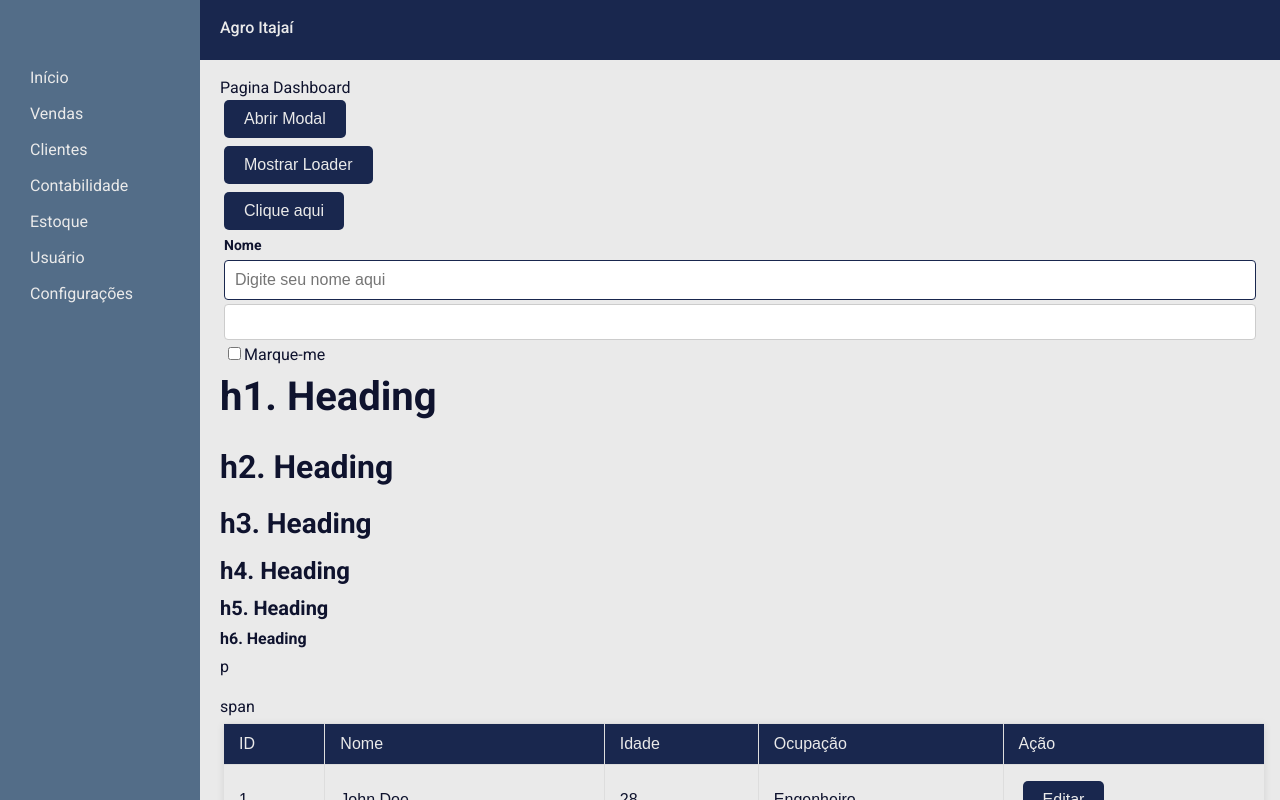
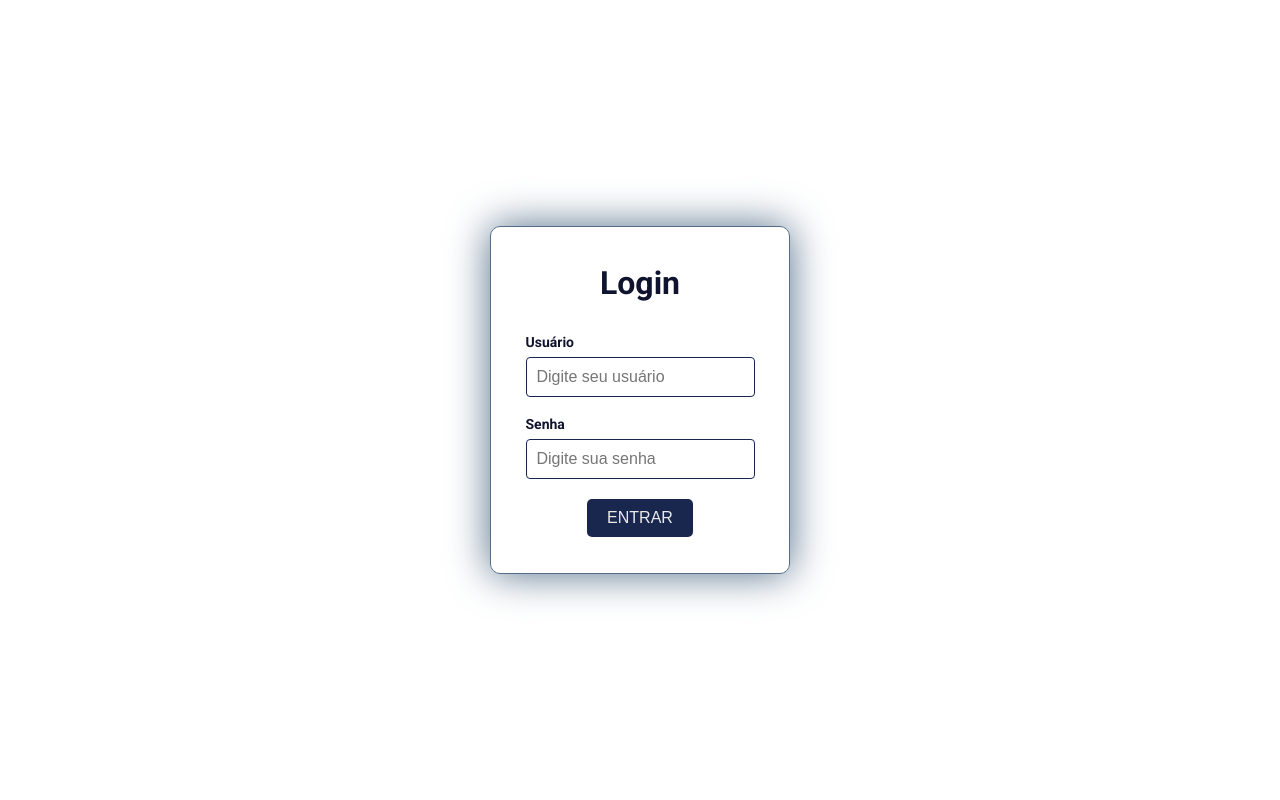
Before and after one commit to Caroline-Vendramini/agro-itajai-web, a React (Create React App) app: page /login in a window 1280 px wide. Before the commit this address led to /. Shown: the top 800 px of the page. Built offline with nearby package versions, Linux system fonts and the light colour scheme.

Commit message:
Add autenticação

```diff
--- a/package.json
+++ b/package.json
@@ -3,7 +3,9 @@
   "version": "0.1.0",
   "private": true,
   "dependencies": {
+    "axios": "^1.7.9",
     "cra-template": "1.2.0",
+    "jwt-decode": "^4.0.0",
     "react": "^19.0.0",
     "react-dom": "^19.0.0",
     "react-router-dom": "^7.0.2",
--- /dev/null
+++ b/src/axios.js
@@ -0,0 +1,12 @@
+import defaultAxios from "axios";
+
+const token = localStorage.getItem("token");
+
+const axios = defaultAxios.create({
+  baseURL: "http://localhost:3010", // TODO: Substituir com o valor do backend via .env
+  headers: {
+    Authorization: token ? `Bearer ${token}` : "",
+  },
+});
+
+export default axios;
--- a/src/components/layout/Layout.js
+++ b/src/components/layout/Layout.js
@@ -1,21 +1,47 @@
-import React from 'react';
-import { Link, Outlet } from 'react-router-dom';
-import './Layout.css';
+import React from "react";
+import { Link, Outlet } from "react-router-dom";
+import { TOKEN } from "../../constants";
+import useStorage from "../../hooks/useStorage";
+import "./Layout.css";
 
 const Layout = () => {
+  const [, , removeValue] = useStorage(TOKEN, "");
+
+  const handleLogoutClick = () => {
+    removeValue();
+    window.location.reload();
+  };
+
   return (
     <div className="layout">
       <aside className="sidebar">
         <div />
         <nav>
           <ul>
-            <li><Link to="/">Início</Link></li>
-            <li><Link to="/vendas">Vendas</Link></li>
-            <li><Link to="/clientes">Clientes</Link></li>
-            <li><Link to="/contabilidade">Contabilidade</Link></li>
-            <li><Link to="/estoque">Estoque</Link></li>
-            <li><Link to="/usuarios">Usuário</Link></li>
-            <li><Link to="/configuracoes">Configurações</Link></li>
+            <li>
+              <Link to="/">Início</Link>
+            </li>
+            <li>
+              <Link to="/vendas">Vendas</Link>
+            </li>
+            <li>
+              <Link to="/clientes">Clientes</Link>
+            </li>
+            <li>
+              <Link to="/contabilidade">Contabilidade</Link>
+            </li>
+            <li>
+              <Link to="/estoque">Estoque</Link>
+            </li>
+            <li>
+              <Link to="/usuarios">Usuário</Link>
+            </li>
+            <li>
+              <Link to="/configuracoes">Configurações</Link>
+            </li>
+            <li>
+              <Link onClick={handleLogoutClick}>Sair</Link>
+            </li>
           </ul>
         </nav>
       </aside>
--- a/src/components/modal/Modal.example.js
+++ b/src/components/modal/Modal.example.js
@@ -1,25 +1,24 @@
-import React, { useState } from 'react';
-import Modal from './Modal';
-import Button from '../button/Button';
+import React from "react";
+import useModal from "../../hooks/useModal";
+import Button from "../button/Button";
+import Modal from "./Modal";
 
 // Exemplo de uso do Modal
 const ModalExample = () => {
-  const [isOpen, setIsOpen] = useState(false);
-
-  const toggleModal = () => {
-    setIsOpen(!isOpen);
-  };
+  const { isModalOpen, toggleModal, openModal, closeModal } = useModal();
 
   return (
     <div>
       <Button onClick={toggleModal}>Abrir Modal</Button>
-      {isOpen && (
-        <Modal show={isOpen} onClose={toggleModal}>
-          <Modal.Title>Título do Modal</Modal.Title>
-          <Modal.Content>Este é o conteúdo do Modal.</Modal.Content>
-          <Modal.Footer><Button variant='cancel' onClick={toggleModal}>Fechar Modal</Button></Modal.Footer>
-        </Modal>
-      )}
+      <Modal show={isModalOpen} onClose={toggleModal}>
+        <Modal.Title>Título do Modal</Modal.Title>
+        <Modal.Content>Este é o conteúdo do Modal.</Modal.Content>
+        <Modal.Footer>
+          <Button variant="cancel" onClick={toggleModal}>
+            Fechar Modal
+          </Button>
+        </Modal.Footer>
+      </Modal>
     </div>
   );
 };
--- a/src/components/typography/Typography.js
+++ b/src/components/typography/Typography.js
@@ -7,7 +7,7 @@ const variants = ['h1', 'h2', 'h3', 'h4', 'h5', 'h6', 'p', 'span'];
 const Typography = ({ variant, children, className, ...props }) => {
   const Component = variants.includes(variant) ? variant : 'span';
   return (
-    <Component className={`typography ${variant} ${className}`} {...props}>
+    <Component className={`typography ${variant} ${className ?? ''}`} {...props}>
       {children}
     </Component>
   );
--- /dev/null
+++ b/src/constants/index.js
@@ -0,0 +1 @@
+export const TOKEN = "token";
--- /dev/null
+++ b/src/hooks/useModal.js
@@ -0,0 +1,21 @@
+import { useState } from "react";
+
+const useModal = () => {
+  const [isModalOpen, setIsModalOpen] = useState(false);
+
+  const toggleModal = () => {
+    setIsModalOpen(!isModalOpen);
+  };
+
+  const openModal = () => {
+    setIsModalOpen(true);
+  };
+
+  const closeModal = () => {
+    setIsModalOpen(false);
+  };
+
+  return { isModalOpen, toggleModal, openModal, closeModal };
+};
+
+export default useModal;
--- /dev/null
+++ b/src/hooks/useStorage.js
@@ -0,0 +1,38 @@
+import { useState } from "react";
+
+const useStorage = (key, initialValue, storageType = "localStorage") => {
+  const storage =
+    storageType === "localStorage" ? localStorage : sessionStorage;
+
+  const [storedValue, setStoredValue] = useState(() => {
+    try {
+      const item = storage.getItem(key);
+      return item ? typeof item === 'object' ? JSON.parse(item) : item : initialValue;
+    } catch (error) {
+      console.error(error);
+      return initialValue;
+    }
+  });
+
+  const setValue = (value) => {
+    try {
+      setStoredValue(value);
+      storage.setItem(key, typeof item === 'object' ? JSON.stringify(value) : value);
+    } catch (error) {
+      console.error(error);
+    }
+  };
+
+  const removeValue = () => {
+    try {
+      storage.removeItem(key);
+      setStoredValue(initialValue);
+    } catch (error) {
+      console.error(error);
+    }
+  };
+
+  return [storedValue, setValue, removeValue];
+};
+
+export default useStorage;
--- a/src/modules/Login/page/index.js
+++ b/src/modules/Login/page/index.js
@@ -1,42 +1,74 @@
+import { useState } from "react";
+import axios from "../../../axios";
 import Button from "../../../components/button/Button";
-import Checkbox from "../../../components/checkbox/Checkbox";
 import Input from "../../../components/input/Input";
+import Modal from "../../../components/modal/Modal";
 import Typography from "../../../components/typography/Typography";
+import { TOKEN } from "../../../constants";
+import useModal from "../../../hooks/useModal";
+import useStorage from "../../../hooks/useStorage";
+import "./index.css";
 
-import "./index.css"
 function Login() {
+  const [username, setUsername] = useState("");
+  const [password, setPassword] = useState("");
+  const [error, setError] = useState({
+    title: "",
+    content: "",
+  });
+  const { isModalOpen, toggleModal } = useModal();
+  const [, setToken, removeToken] = useStorage(TOKEN, "");
+
+  const handleSubmit = async (e) => {
+    e.preventDefault();
+    try {
+      const data = {
+        username,
+        password,
+      };
+      const result = await axios.post("/auth/signin", data);
+      if (result.status === 201) {
+        setToken(result.data.access_token);
+        window.location.reload();
+      }
+    } catch (error) {
+      console.log(error);
+      removeToken();
+      setError({
+        title: "Credenciais inválidas",
+        content: "Verifique o usuário e senha digitados e tente novamente",
+      });
+      toggleModal();
+    }
+  };
+
   return (
     <div className="container">
-      <div className="content">
-        <Typography variant="h2">
-          Login
-        </Typography>
+      <Modal show={isModalOpen} onClose={toggleModal}>
+        <Modal.Title>{error.title}</Modal.Title>
+        <Modal.Content>{error.content}</Modal.Content>
+        <Modal.Footer>
+          <Button onClick={toggleModal}>OK</Button>
+        </Modal.Footer>
+      </Modal>
+      <form onSubmit={handleSubmit} className="content">
+        <Typography variant="h2">Login</Typography>
         <Input
           type="text"
           label={"Usuário"}
           placeholder="Digite seu usuário"
-        // value={value}
-        // onChange={handleInputChange}
+          value={username}
+          onChange={(e) => setUsername(e.target.value)}
         />
         <Input
           type="password"
           label={"Senha"}
           placeholder="Digite sua senha"
-        // value={value}
-        // onChange={handleInputChange}
+          value={password}
+          onChange={(e) => setPassword(e.target.value)}
         />
-        <div className="remember">
-          <Checkbox
-            label="Lembrar-me"
-          // checked={isChecked}
-          // onChange={handleCheckboxChange}
-          />
-
-          <a className="link">Esqueci minha senha</a>
-        </div>
-        <Button onClick={() => alert('Botão clicado!')}>ENTRAR</Button>
-
-      </div>
+        <Button type="submit">ENTRAR</Button>
+      </form>
     </div>
   );
 }
--- a/src/routes.js
+++ b/src/routes.js
@@ -1,17 +1,33 @@
-import { BrowserRouter, Routes, Route, Navigate } from "react-router-dom";
+import { jwtDecode } from "jwt-decode";
+import { useEffect, useState } from "react";
+import { BrowserRouter, Navigate, Route, Routes } from "react-router-dom";
+import Layout from "./components/layout/Layout";
+import { TOKEN } from "./constants";
+import useStorage from "./hooks/useStorage";
+import Clientes from "./modules/Clientes/page";
+import Configuracoes from "./modules/Configuracoes/page";
+import Contabilidade from "./modules/Contabilidade/page";
+import Dashboard from "./modules/Dashboard/page";
+import Estoque from "./modules/Estoque/page";
 import Login from "./modules/Login/page";
-import Dashboard from "./modules/Dashboard/page";
+import Usuarios from "./modules/Usuarios/page";
 import Vendas from "./modules/Vendas/page";
-import Clientes from "./modules/Clientes/page";
-import Contabilidade from "./modules/Contabilidade/page";
-import Usuarios from "./modules/Usuarios/page";
-import Estoque from "./modules/Estoque/page";
-import Configuracoes from "./modules/Configuracoes/page";
-import Layout from "./components/layout/Layout";
 
 function RoutesApp() {
-    // TODO: Implementar a lógica de autenticação
-    const isLogged = true; // Simulando que o usuário está logado
+    const [localToken, , removeValue] = useStorage(TOKEN, "");
+    const [isLogged, setIsLogged] = useState(false);
+
+    useEffect(() => {
+        if (localToken) {
+            const decoded = jwtDecode(localToken);
+            const isExpired = decoded.exp * 1000 <= new Date().getTime();
+            setIsLogged(!isExpired);
+            if (isExpired) {
+                removeValue();
+            }
+        }
+    }, [localToken]);
+
     return (
         <BrowserRouter>
             <Routes>
@@ -78,11 +94,7 @@ const PublicRoute = ({ isLogged, element }) => {
 };
 
 const NavigateTo = ({ isLogged }) => {
-    return !isLogged ? (
-        <Navigate to="/login" replace />
-    ) : (
-        <Navigate to="/" />
-    );
+    return !isLogged ? <Navigate to="/login" replace /> : <Navigate to="/" />;
 };
 
 export default RoutesApp;
```
Also changed, not shown: public/index.html (+12 -9 lines), public/manifest.json, 1 other file (tests, documents, lock files or other folders).
